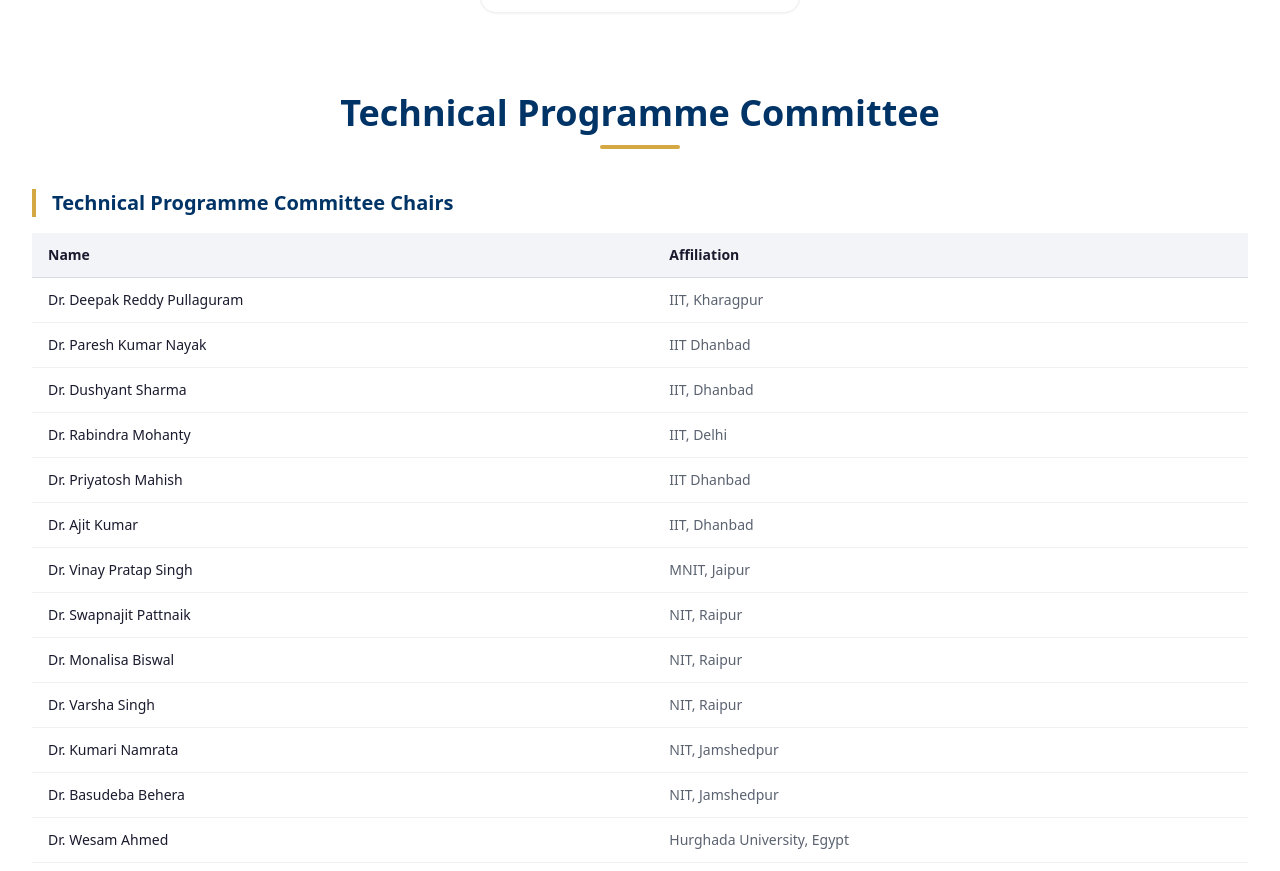
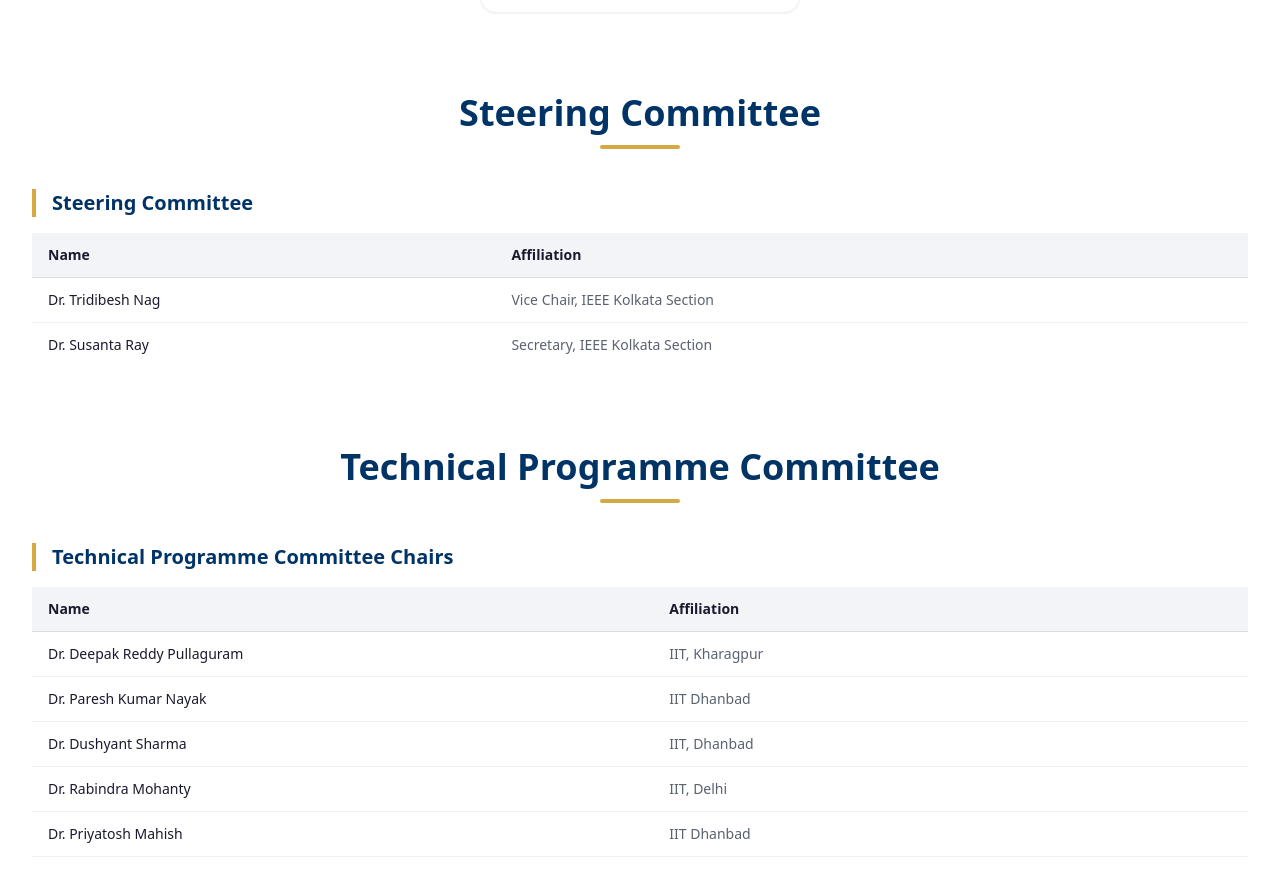
Before and after one commit to Sharan986/ieee-aju, a Next.js app: page /committee in a window 1280 px wide. Shown: the part 3275-4146 px from the top of the page. Built offline with nearby package versions, Linux system fonts and the light colour scheme.

Commit message:
Add Steering Committee and separate WIE Chairs and Co-Chairs tables

```diff
--- a/app/committee/page.tsx
+++ b/app/committee/page.tsx
@@ -158,6 +158,19 @@
     role: "General Chair",
     affiliation: "AJU, Jharkhand, India",
     image: "/committee/aditya_prasad_padhy.jpg",
+  },
+];
+
+const steeringCommittee: CommitteeMember[] = [
+  {
+    name: "Dr. Tridibesh Nag",
+    role: "Steering Committee Member",
+    affiliation: "Vice Chair, IEEE Kolkata Section",
+  },
+  {
+    name: "Dr. Susanta Ray",
+    role: "Steering Committee Member",
+    affiliation: "Secretary, IEEE Kolkata Section",
   },
 ];
 
@@ -337,11 +350,17 @@
 ];
 
 const womenInEngineeringChairs: CommitteeMember[] = [
+  { name: "Prof. (Dr.) Susmita Das", role: "WIE Chair", affiliation: "NIT, Rourkela" },
+  { name: "Dr. Himani Saini", role: "WIE Chair", affiliation: "ISRO, Bangalore" },
+  { name: "Dr. Kumari Namrata", role: "WIE Chair", affiliation: "NIT, Jamshedpur" },
   { name: "Dr. Susmita Kar", role: "WIE Chair", affiliation: "NIT, Rourkela" },
-  { name: "Dr. Keerti Rai", role: "WIE Chair", affiliation: "AJU, Jharkhand" },
-  { name: "Dr. Anupam Kumari", role: "WIE Chair", affiliation: "AJU, Jharkhand" },
-  { name: "Prof. Taniya Ghosh", role: "WIE Chair", affiliation: "AJU, Jharkhand" },
-  { name: "Prof. Sayantani De", role: "WIE Chair", affiliation: "AJU, Jharkhand" },
+];
+
+const womenInEngineeringCoChairs: CommitteeMember[] = [
+  { name: "Dr. Keerti Rai", role: "WIE Co-Chair", affiliation: "AJU, Jharkhand" },
+  { name: "Dr. Anupam Kumari", role: "WIE Co-Chair", affiliation: "AJU, Jharkhand" },
+  { name: "Prof. Taniya Ghosh", role: "WIE Co-Chair", affiliation: "AJU, Jharkhand" },
+  { name: "Prof. Sayantani De", role: "WIE Co-Chair", affiliation: "AJU, Jharkhand" },
 ];
 
 const hospitalityChairs: CommitteeMember[] = [
@@ -546,6 +565,12 @@
             </div>
           </div>
 
+          {/* Steering Committee Section */}
+          <div className="mb-20">
+            <SectionHeading title="Steering Committee" />
+            <CommitteeTable title="Steering Committee" members={steeringCommittee} />
+          </div>
+
           {/* Technical Programme Committee Section */}
           <div className="mb-20">
             <SectionHeading title="Technical Programme Committee" />
@@ -560,6 +585,7 @@
               <CommitteeTable title="Industry Chairs" members={industryChairs} />
               <CommitteeTable title="Publication Chairs" members={publicationChairs} />
               <CommitteeTable title="Women in Engineering (WIE) Chairs" members={womenInEngineeringChairs} />
+              <CommitteeTable title="Women in Engineering (WIE) Co-Chairs" members={womenInEngineeringCoChairs} />
               <CommitteeTable title="Hospitality & Logistics Chairs" members={hospitalityChairs} />
             </div>
           </div>
```
